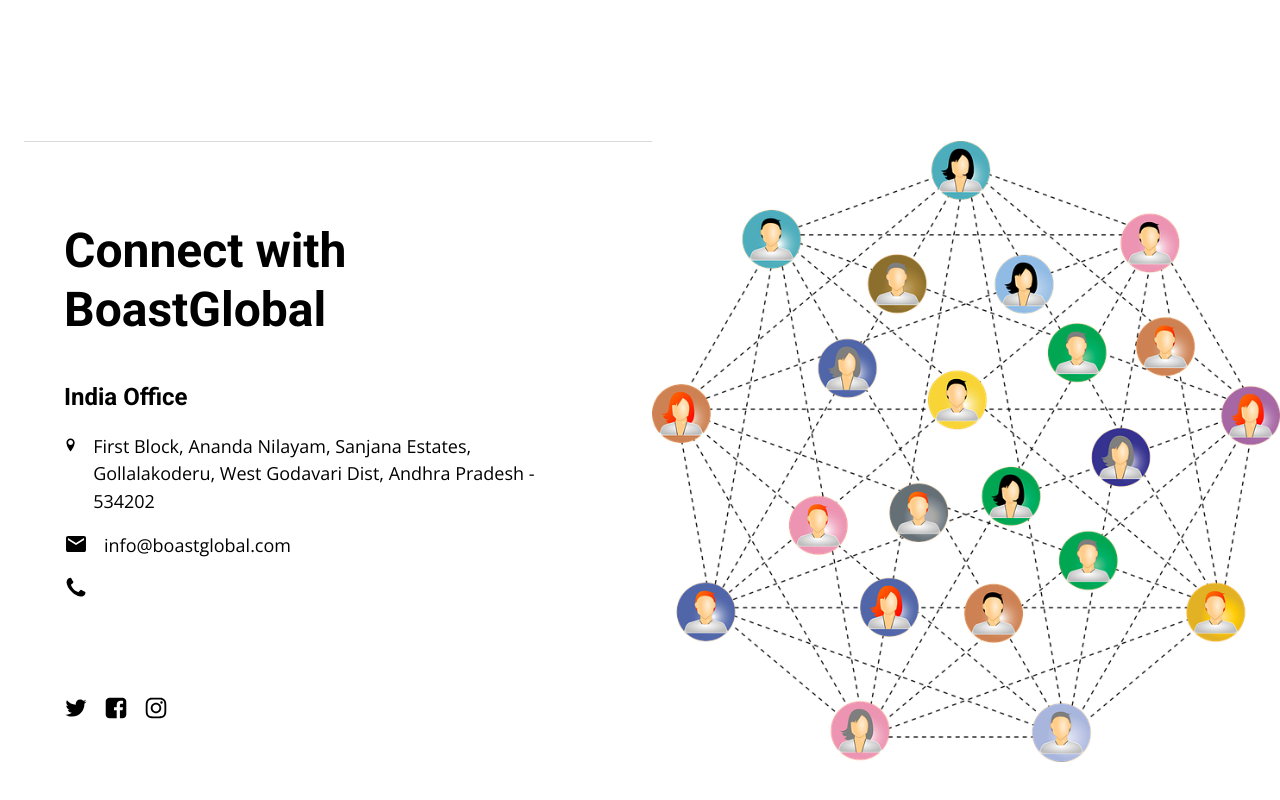
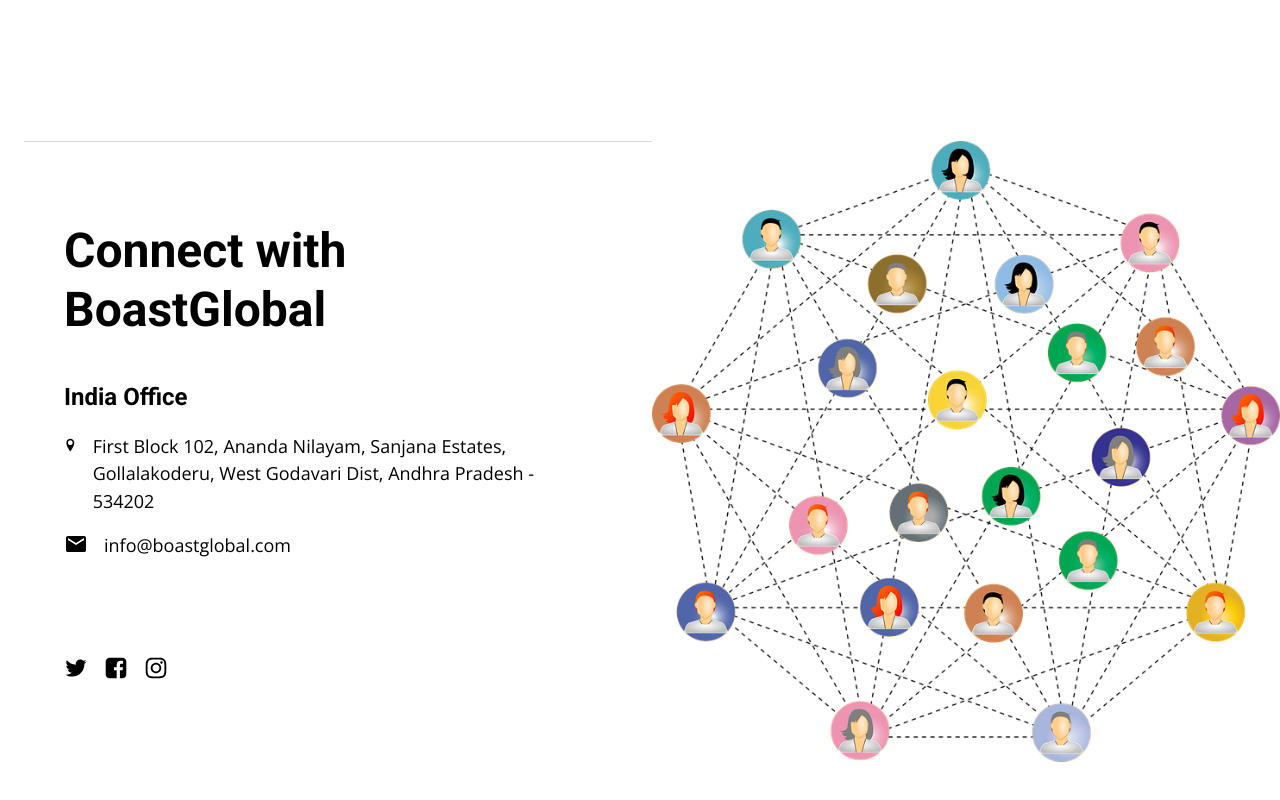
Before and after one commit to DurgaVaraPrasadKambhammettu/boastglobal, a website built with Parcel: page index.html in a window 1280 px wide. Shown: the part 4581-5381 px from the top of the page. Built offline with nearby package versions, Linux system fonts and the light colour scheme.

Commit message:
Update index.html
Update address

```diff
--- a/index.html
+++ b/index.html
@@ -345,7 +345,7 @@
                       d="M512 0c-176.732 0-320 143.268-320 320 0 320 320 704 320 704s320-384 320-704c0-176.732-143.27-320-320-320zM512 512c-106.040 0-192-85.96-192-192s85.96-192 192-192 192 85.96 192 192-85.96 192-192 192z"
                     ></path>
                   </svg>
-                  <span class="section-Text">First Block, Ananda Nilayam, Sanjana Estates, Gollalakoderu, West Godavari Dist, Andhra Pradesh - 534202</span>
+                  <span class="section-Text">First Block 102, Ananda Nilayam, Sanjana Estates, Gollalakoderu, West Godavari Dist, Andhra Pradesh - 534202</span>
                 </div>
                 <div class="home-email">
                   <svg viewBox="0 0 1024 1024" class="home-icon42">
@@ -354,14 +354,6 @@
                     ></path>
                   </svg>
                   <span class="section-Text">info@boastglobal.com</span>
-                </div>
-                <div class="home-phone">
-                  <svg viewBox="0 0 804.5714285714286 1024" class="home-icon44">
-                    <path
-                      d="M804.571 708.571c0 20.571-9.143 60.571-17.714 79.429-12 28-44 46.286-69.714 60.571-33.714 18.286-68 29.143-106.286 29.143-53.143 0-101.143-21.714-149.714-39.429-34.857-12.571-68.571-28-100-47.429-97.143-60-214.286-177.143-274.286-274.286-19.429-31.429-34.857-65.143-47.429-100-17.714-48.571-39.429-96.571-39.429-149.714 0-38.286 10.857-72.571 29.143-106.286 14.286-25.714 32.571-57.714 60.571-69.714 18.857-8.571 58.857-17.714 79.429-17.714 4 0 8 0 12 1.714 12 4 24.571 32 30.286 43.429 18.286 32.571 36 65.714 54.857 97.714 9.143 14.857 26.286 33.143 26.286 50.857 0 34.857-103.429 85.714-103.429 116.571 0 15.429 14.286 35.429 22.286 49.143 57.714 104 129.714 176 233.714 233.714 13.714 8 33.714 22.286 49.143 22.286 30.857 0 81.714-103.429 116.571-103.429 17.714 0 36 17.143 50.857 26.286 32 18.857 65.143 36.571 97.714 54.857 11.429 5.714 39.429 18.286 43.429 30.286 1.714 4 1.714 8 1.714 12z"
-                    ></path>
-                  </svg>
-                  <span class="section-Text"></span>
                 </div>
               </div>
             </div>
```
